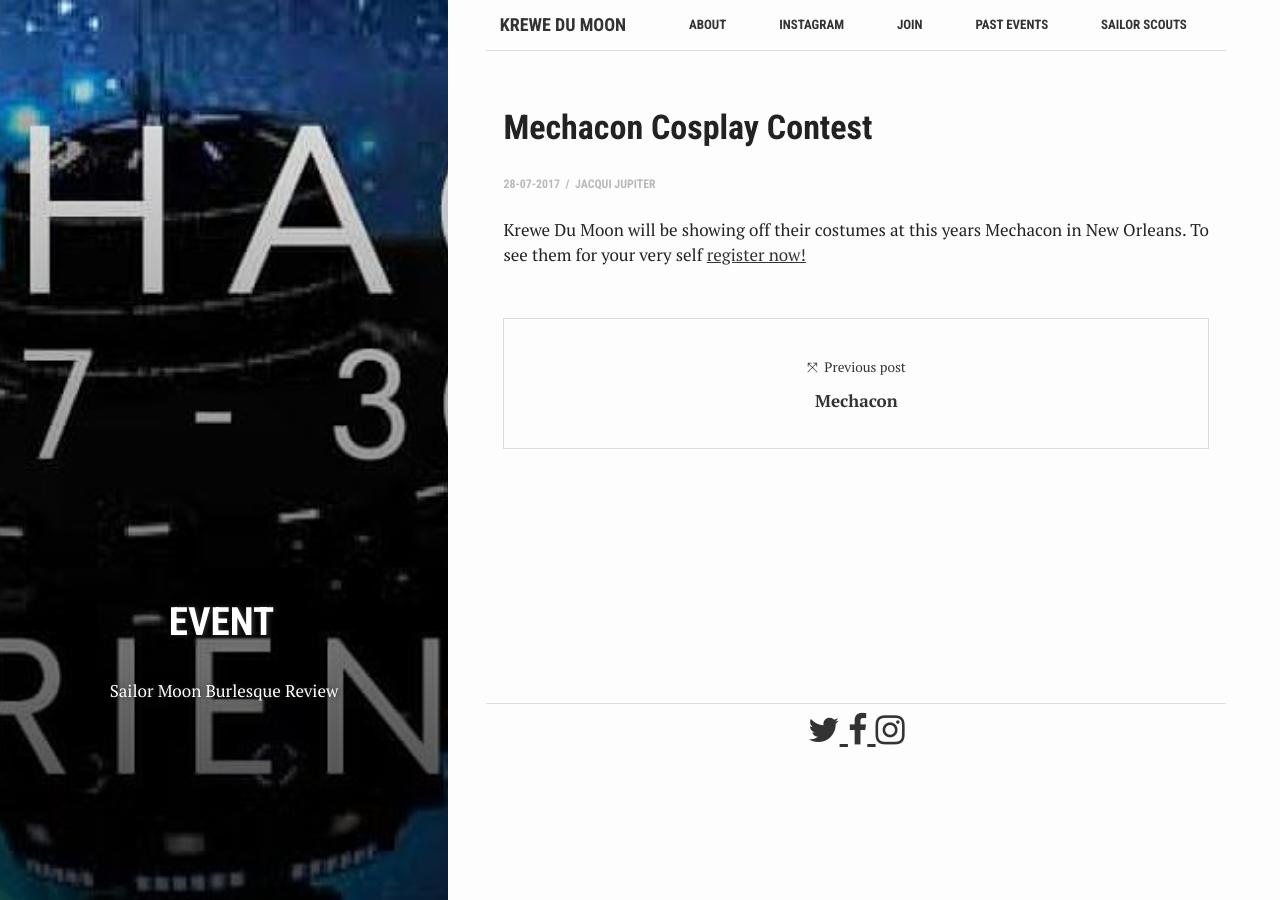
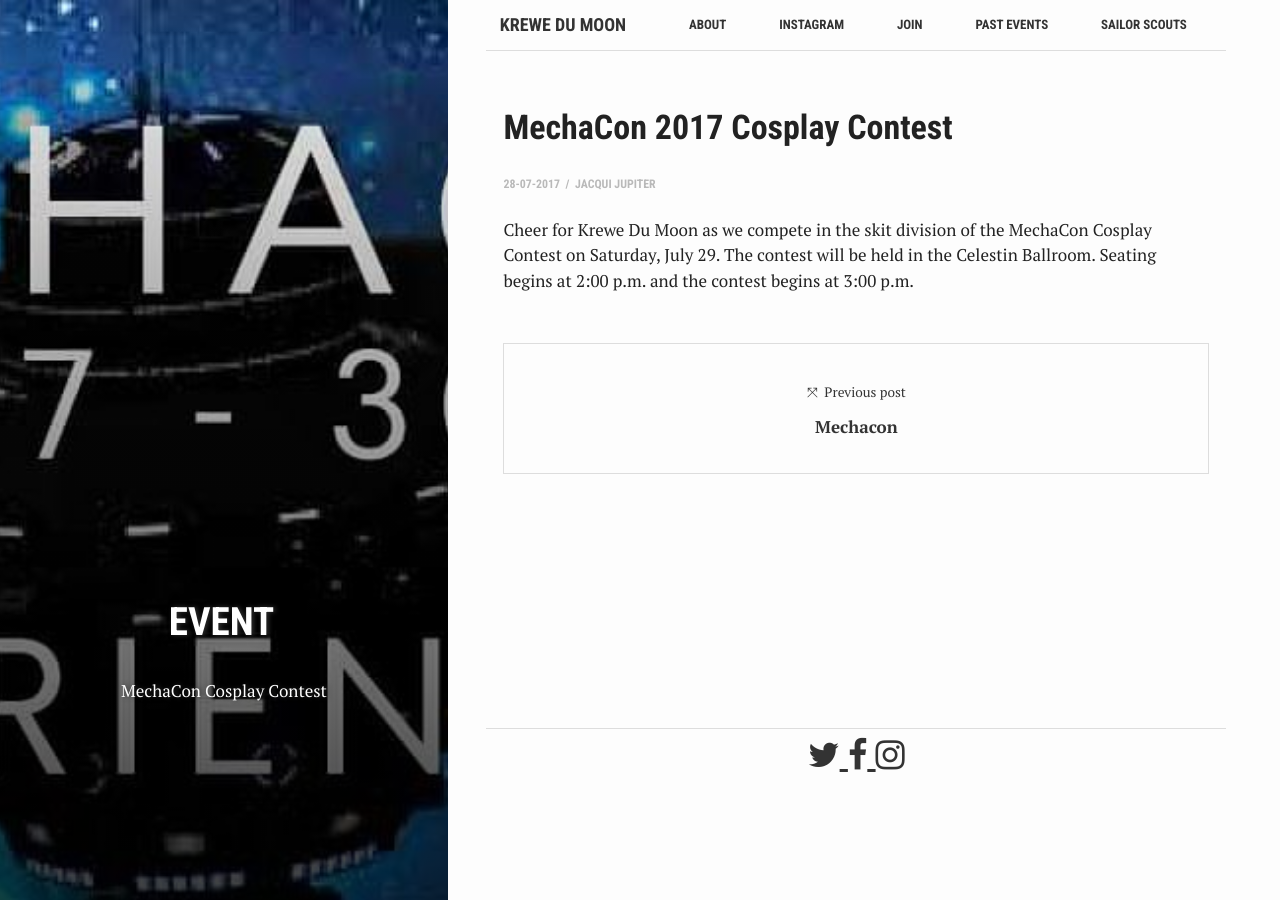
Before and after one commit to SpaceOtterInSpace/krewedumoon, a Jekyll site: the page built from _posts/2017-07-29-cosplay-contest.md, in a window 1280 px wide. Built offline with Jekyll 4.4.1, drawn with Linux system fonts in a browser that asks for light colours; nearby versions of some CDN libraries.

Commit message:
Edit Cosplay Contest

```diff
--- a/_posts/2017-07-29-cosplay-contest.md
+++ b/_posts/2017-07-29-cosplay-contest.md
@@ -1,14 +1,13 @@
 ---
 bg: mechacon.jpg
 layout: post
-title:  "Mechacon Cosplay Contest"
-tab_text: "Mechacon"
-summary: "Sailor Moon Burlesque Review"
+title:  "MechaCon 2017 Cosplay Contest"
+tab_text: "MechaCon Cosplay"
+summary: "MechaCon Cosplay Contest"
 date:   2017-07-28 20:00:00 +0700
 categories: event
 tags: 'event'
 author: Jacqui Jupiter
 ---
 
-
-Krewe Du Moon will be showing off their costumes at this years Mechacon in New Orleans. To see them for your very self [register now!]( http://www.mechacon.com/news/)
+Cheer for Krewe Du Moon as we compete in the skit division of the MechaCon Cosplay Contest on Saturday, July 29. The contest will be held in the Celestin Ballroom. Seating begins at 2:00 p.m. and the contest begins at 3:00 p.m.
```
